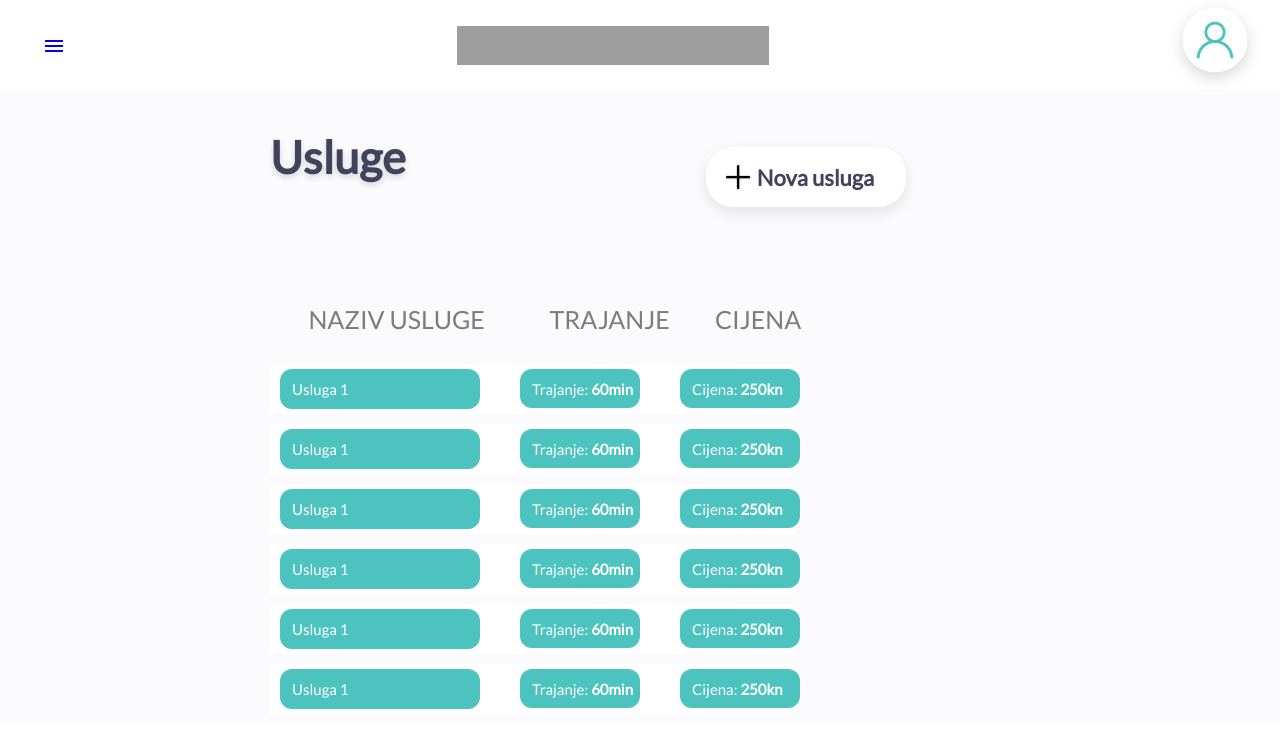
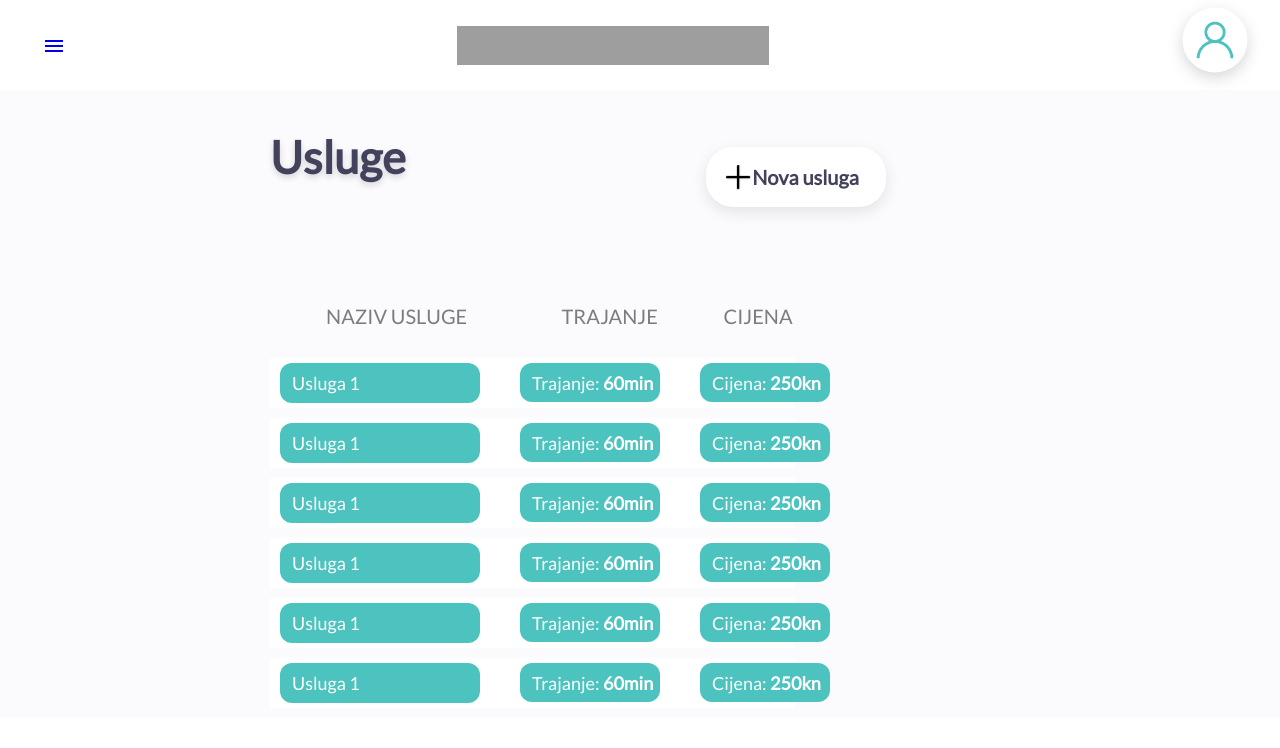
Before and after one commit to kuveeee/zavrsni-rad-kinetic-frontend, a React (Create React App) app: page /usluge in a window 1280 px wide. Shown: the top 748 px of the page. Built offline with nearby package versions, Linux system fonts and the light colour scheme; grey boxes are pictures that could not be loaded; the HTML template or start-up script is replaced by a standard one.

Commit message:
Styles: make font sizes consistent across the website
...and few more small changes

```diff
--- a/src/assets/styles/Klijenti.css
+++ b/src/assets/styles/Klijenti.css
@@ -31,7 +31,7 @@
     background: #FFFFFF 0% 0% no-repeat padding-box;
     box-shadow: 0px 5px 15px #0000001A;
     border-radius: 27px;
-    width: 200px;
+    width: 180px;
     height: 60px;
     align-self: center;
     display: table;
@@ -52,7 +52,7 @@
 .novi_klijent h3 {
     letter-spacing: 0px;
     color: #43425D;
-    font-size: 22px;
+    font-size: 20px;
     display: table-cell;
     vertical-align: middle;
     text-align: center;
@@ -78,7 +78,7 @@
     display: table-cell;
     vertical-align: middle;
     text-align: center;
-    font-size: 25px;
+    font-size: 20px;
     opacity: 0.5;
 }
 
@@ -97,7 +97,7 @@
     display: table-cell;
     vertical-align: middle;
     text-align: center;
-    font-size: 20px;
+    font-size: 18px;
 }
 
 .klijent_box:hover {
--- a/src/assets/styles/NovaRezervacija.css
+++ b/src/assets/styles/NovaRezervacija.css
@@ -23,7 +23,7 @@
     height: 0;
 }
 
-.body {
+.novaRezervacija_body {
     background: #FBFBFD 0% 0% no-repeat padding-box;
     display: flex;
     flex-wrap: wrap;
@@ -72,7 +72,7 @@ h2 {
 
 .klijent p {
     text-align: left;
-    font-size: 18px;
+    font-size: 20px;
     letter-spacing: 0px;
     color: #43425D;
 }
@@ -124,7 +124,8 @@ h2 {
 }
 
 .odabir_usluga h2 {
-    font-size: 30px;
+    font-size: 20px;
+    margin-bottom: 18px;
 }
 
 .odabir_usluga select {
@@ -150,9 +151,9 @@ h2 {
 }
 
 .odabir_dijagnoze h2 {
-    font-size: 30px;
-    margin-top: 30px;
-    margin-bottom: 10px;
+    font-size: 20px;
+    margin-top: 50px;
+    margin-bottom: 18px;
 }
 
 .odabir_dijagnoze input{
@@ -171,7 +172,7 @@ h2 {
 }
 
 .odabir_termina h2 {
-    font-size: 30px;
+    font-size: 20px;
     margin-bottom: 18px;
 }
 
--- a/src/assets/styles/Usluge.css
+++ b/src/assets/styles/Usluge.css
@@ -15,7 +15,7 @@
     background: #FFFFFF 0% 0% no-repeat padding-box;
     box-shadow: 0px 5px 15px #0000001A;
     border-radius: 27px;
-    width: 200px;
+    width: 180px;
     height: 60px;
     align-self: center;
     display: table;
@@ -36,7 +36,7 @@
 .nova_usluga h3 {
     letter-spacing: 0px;
     color: #43425D;
-    font-size: 22px;
+    font-size: 20px;
     display: table-cell;
     vertical-align: middle;
     text-align: center;
@@ -75,7 +75,7 @@
     display: table-cell;
     vertical-align: middle;
     text-align: center;
-    font-size: 25px;
+    font-size: 20px;
     opacity: 0.5;
 }
 
--- a/src/assets/styles/uslugaPojedinacno.css
+++ b/src/assets/styles/uslugaPojedinacno.css
@@ -18,7 +18,6 @@
     background: #4CC3BE 0% 0% no-repeat padding-box;
     border-radius: 12px;
     color: white;
-    font-size: 12px;
     display: table;
     margin-right: 40px;
     margin-top: 5px;
@@ -26,6 +25,7 @@
 }
 
 .usluga p {
+    font-size: 18px;
     display: table-cell;
     vertical-align: middle;
     color: white;
@@ -33,12 +33,11 @@
 }
 
 .trajanje {
-    width: 120px;
+    width: 140px;
     height: 39px;
     background: #4CC3BE 0% 0% no-repeat padding-box;
     border-radius: 12px;
     color: white;
-    font-size: 12px;
     display: table;
     margin-right: 40px;
     margin-top: 5px;
@@ -46,6 +45,7 @@
 }
 
 .trajanje p {
+    font-size: 18px;
     display: table-cell;
     vertical-align: middle;
     color: white;
@@ -53,18 +53,18 @@
 }
 
 .cijena {
-    width: 120px;
+    width: 130px;
     height: 39px;
     background: #4CC3BE 0% 0% no-repeat padding-box;
     border-radius: 12px;
     color: white;
-    font-size: 12px;
     display: table;
     margin-top: 5px;
     padding-left: 12px;
 }
 
 .cijena p {
+    font-size: 18px;
     display: table-cell;
     vertical-align: middle;
     color: white;
--- a/src/views/NovaRezervacija.js
+++ b/src/views/NovaRezervacija.js
@@ -70,7 +70,7 @@ function NovaRezervacija() {
   return <div className="main">
     <div class="flex_row">
       <div class="flex_column">
-        <div class="body">
+        <div class="novaRezervacija_body">
           <h1>Nova rezervacija</h1>
           <div class="break"></div>
           <div class="klijent">
```
